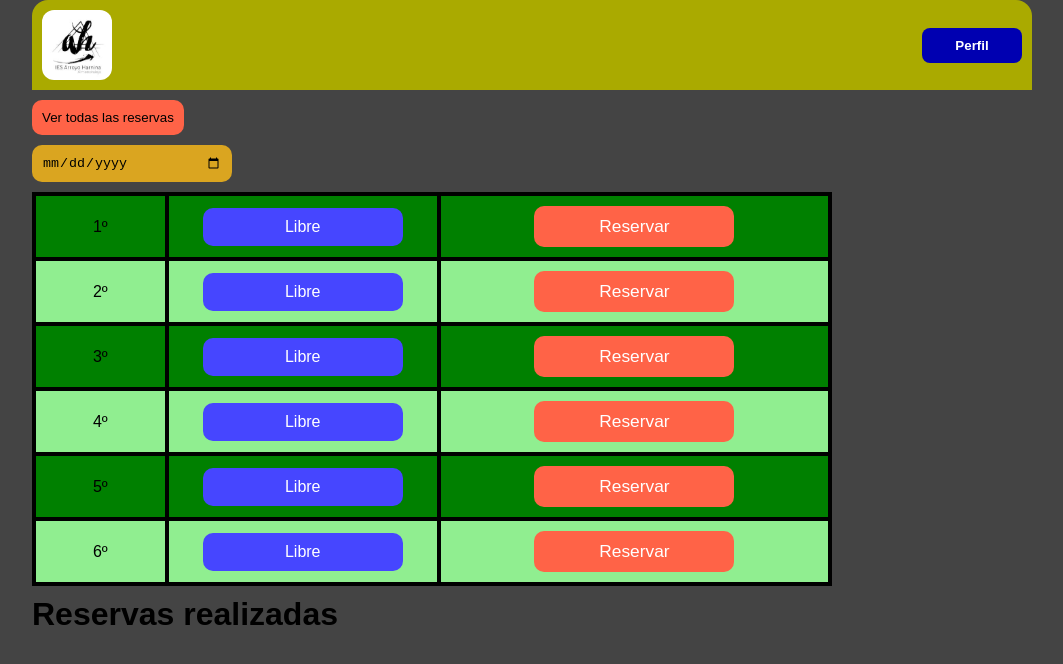
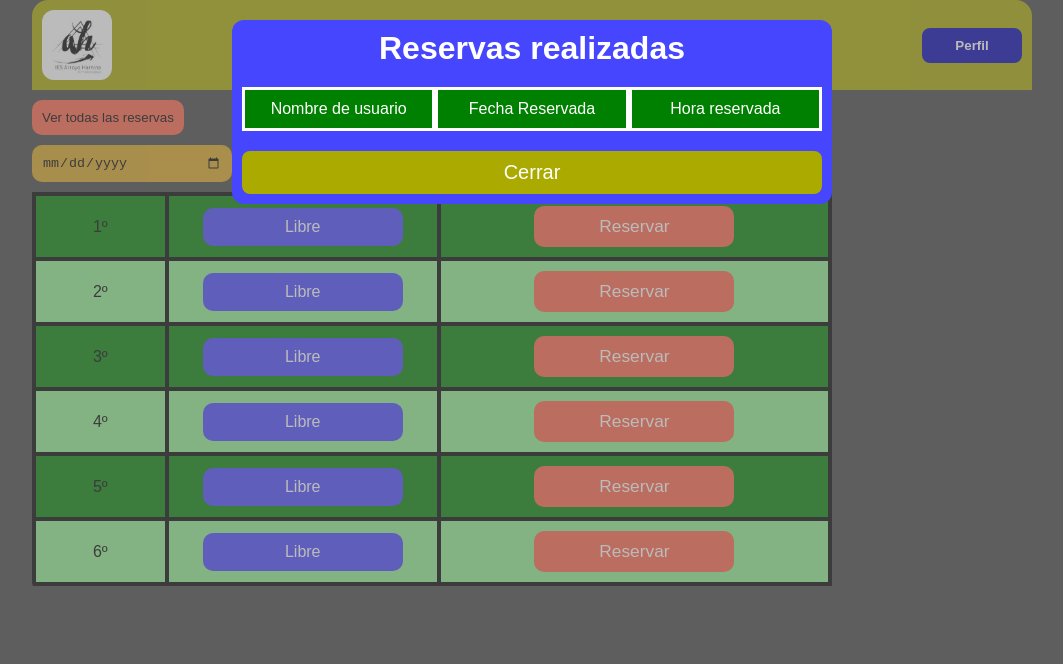
Before and after one commit to carlosgordillvj04-design/ProyectoATECA, a website: page webs/reservas.html in a window 1280 px wide. Both pictures are taken after a click on the button "Ver todas las reservas". Shown: the whole page, without its empty margins (108-1171 px from the left). Drawn offline with Linux system fonts and the light colour scheme.

Commit message:
Terminando simulación para posteriormente conectar a bbdd

```diff
--- a/css/reservas.css
+++ b/css/reservas.css
@@ -6,7 +6,7 @@
     --bg-button: #0000B1;
     --bg-video: #4646FF;
     --bg-input-color: #444;
-    --bg-reservado: #00b000 ;
+    --bg-reservado: #00b000;
 
     --R1: 4px;
     --R2: 8px;
@@ -64,7 +64,7 @@ table {
         }
 
         button.reservado {
-            background-color: var(--bg-reservado) ;
+            background-color: var(--bg-reservado);
         }
 
 
@@ -103,7 +103,55 @@ input[type="date"] {
     width: 100%;
 }
 
+#modal1 {
+    background-color: transparent;
+    border: none ;
+    margin: 10px auto ;
+    width: 100% ;
+    &::backdrop {
+        background-color:  rgba(120, 120, 120, .5);
+    }
+}
+
+.modal {
+    display: flex;
+    text-align: center;
+    gap: 20px;
+    padding: 10px;
+    max-height: 400px;
+    max-width: 600px ;
+    width: 100% ;
+
+    button {
+        background-color: var(--bg-header);
+        border: none;
+        padding: 10px;
+        color: #fff;
+        font-size: 15pt;
+        border-radius: var(--R2);
+        cursor: pointer;
+    }
+}
+
+#resultado {
+    overflow-x: scroll;
+}
+
 #resultado div {
     display: flex;
-    gap: 20px ;
+    color: #fff;
+
+    p {
+        border: solid;
+        flex: 1;
+        padding: 10px;
+    }
 }
+
+#resultado div:nth-child(odd){
+    background-color: green;
+}
+
+#resultado div:nth-child(even){
+    background-color: rgb(79, 193, 149);
+}
--- a/js/reservas.js
+++ b/js/reservas.js
@@ -52,13 +52,19 @@ $(function () {
         let cadena = ""
         for (let i = 0; i < localStorage.length; i++) {
             const key = localStorage.key(i)
-            cadena += key + "<br/>"
             const array = JSON.parse(localStorage.getItem(key))
             for ( const valor of array ) {
                 cadena += tarjetaReservas(valor)
             }
         }
-        $("#resultado").html(cadena)
+        $("#resultado").empty()
+        $("#resultado").html( `
+            <div>
+                <p>Nombre de usuario</p>
+                <p>Fecha Reservada</p>
+                <p>Hora reservada</p>
+            </div>` )
+        $("#resultado").append(cadena)
     })
 
     // al cerrar sesión primero borrar toda la información del
--- a/webs/reservas.html
+++ b/webs/reservas.html
@@ -5,8 +5,8 @@
     <meta charset="UTF-8">
     <meta name="viewport" content="width=device-width, initial-scale=1.0">
     <link rel="stylesheet" href="../css/style.css">
+    <link rel="stylesheet" href="../css/modal.css">
     <link rel="stylesheet" href="../css/reservas.css">
-    <link rel="stylesheet" href="../css/modal.css">
     <script src="../jquery/jquery-3.7.1.min.js"></script>
     <script src="../js/reservas.js"></script>
     <title>Reservas</title>
@@ -26,7 +26,7 @@
         </dialog>
 
         <section>
-            <button class="btn-verReservas">Ver todas las reservas</button>
+            <button class="btn-verReservas" popovertarget="modal1">Ver todas las reservas</button>
             <aside>
 
                 <input type="date" id="fecha">
@@ -82,13 +82,13 @@
         </section>
 
 
-        <div>
-            <h1>Reservas realizadas</h1>
-            <div id="resultado">
+        <div popover="auto" id="modal1">
+            <div class="modal">
+                <h1>Reservas realizadas</h1>
+                <div id="resultado"></div>
+                <button popovertarget="modal1">Cerrar</button>
+            </div>
 
-
-
-            </div>
         </div>
 
     </div>
```
